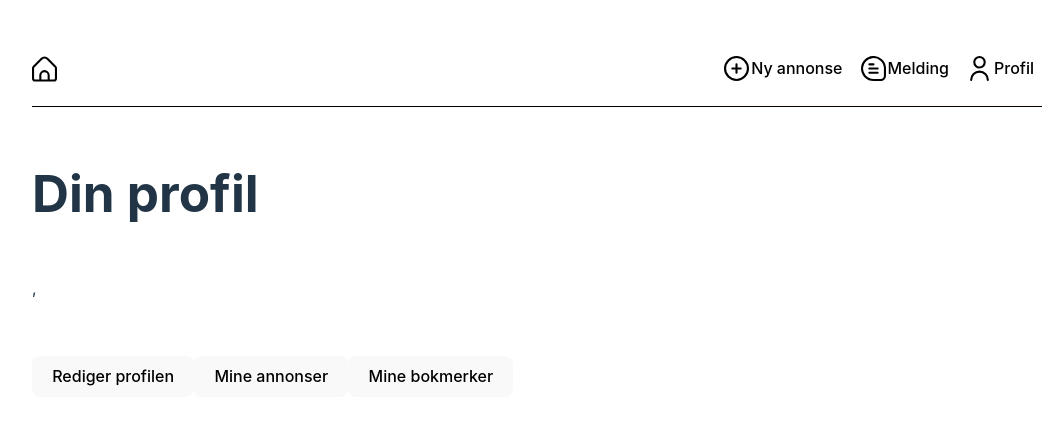
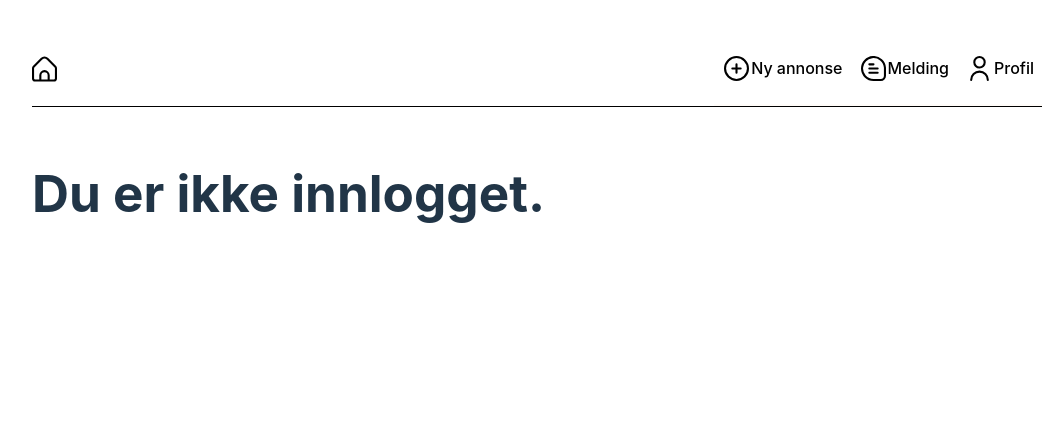
Before and after one commit to jakobkg/IDATT2105-fullstack-frontend, a Vue app: page /profile in a window 1280 px wide. Shown: the top 424 px of the page, without its empty margins (103-1167 px from the left). Built offline with nearby package versions, Linux system fonts and the light colour scheme.

Commit message:
Added more views under profile folder and added support for checking if the user is logged in on profile page

```diff
--- a/src/router/index.ts
+++ b/src/router/index.ts
@@ -1,7 +1,7 @@
 import { createRouter, createWebHistory } from 'vue-router'
 import HomeView from '@/views/HomeView.vue';
 import LoginView from "@/views/LoginView.vue";
-import ProfileView from '@/views/ProfileView.vue';
+import ProfileView from '@/views/profile/ProfileView.vue';
 
 const router = createRouter({
   history: createWebHistory(import.meta.env.BASE_URL),
--- a/src/views/ProfileView.vue
+++ b/src/views/profile/ProfileView.vue
@@ -4,16 +4,25 @@ import { mapState } from "pinia";
 export default {
   computed: {
     ...mapState(useAuthStore, ['user']),
+    isLoggedIn() {
+      if (this.user.id != null) {
+        return true;
+      } else {
+        return false;
+      }
+    }
   }
+
 }
 </script>
 
 <template>
-  <main>
+  <div></div>
+  <main v-if="isLoggedIn">
     <h1>Din profil</h1>
     <div class="profile-page">
       <div class="profile">
-<!--        <figure style="background-image: url('/src/profile-img.jpg');"><img src="@/profile-img.jpg"/></figure>-->
+        <figure style="background-image: url('/public/static/Icons/user.svg');"><img src="public/static/Icons/user.svg"/></figure>
         <div class="details">
           <h2>{{user.firstname}} {{user.lastname}}</h2>
           <p>{{user.email}}</p>
@@ -27,6 +36,10 @@ export default {
         <button>Mine bokmerker</button>
       </div>
     </div>
+  </main>
+
+  <main v-else>
+    <h1>Du er ikke innlogget.</h1>
   </main>
 </template>
 
@@ -61,7 +74,7 @@ export default {
         margin: 40px 0;
         button {
           display: inline-block;
-          margin: 0 auto;
+          margin: 0 10px;
         }
       }
     }
```
Also changed, not shown: src/views/profile/EditProfileView.vue (added), src/views/profile/MyBookmarksView.vue (added), src/views/profile/MyItemsView.vue (added).
